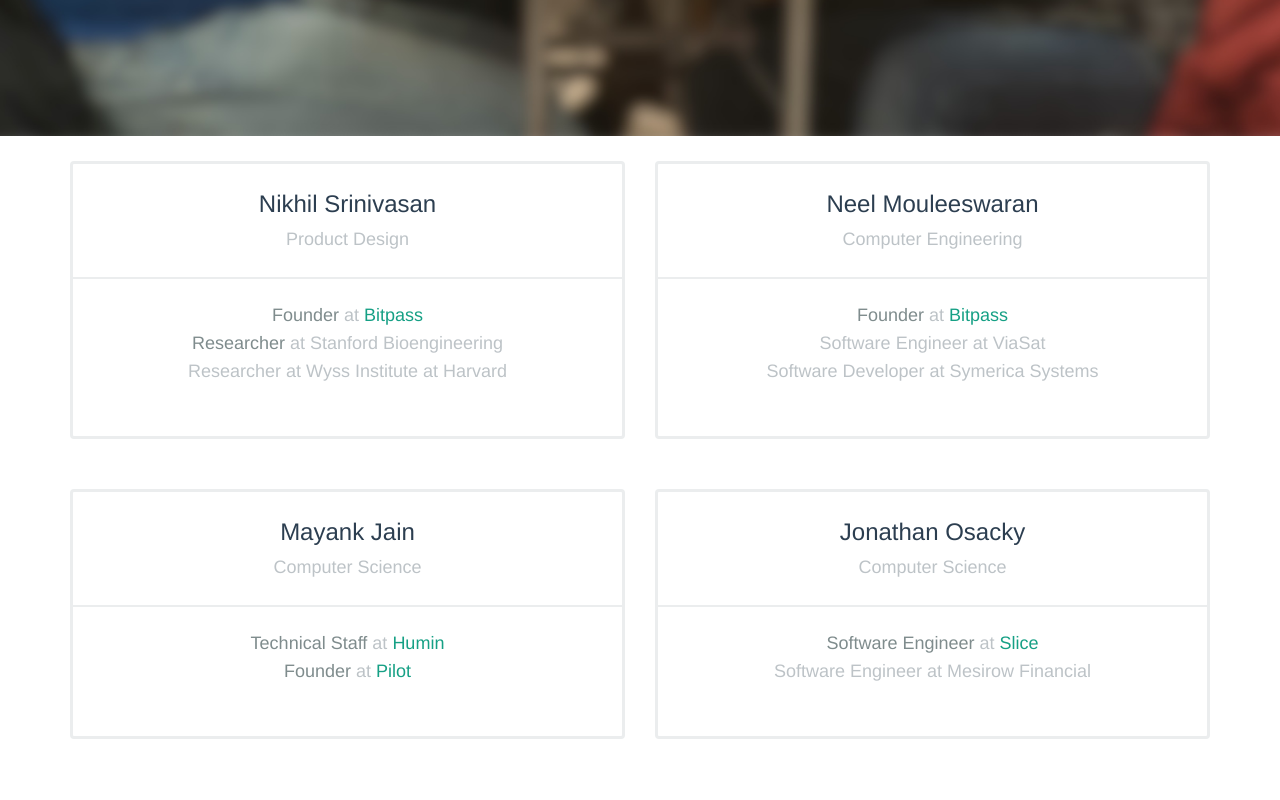
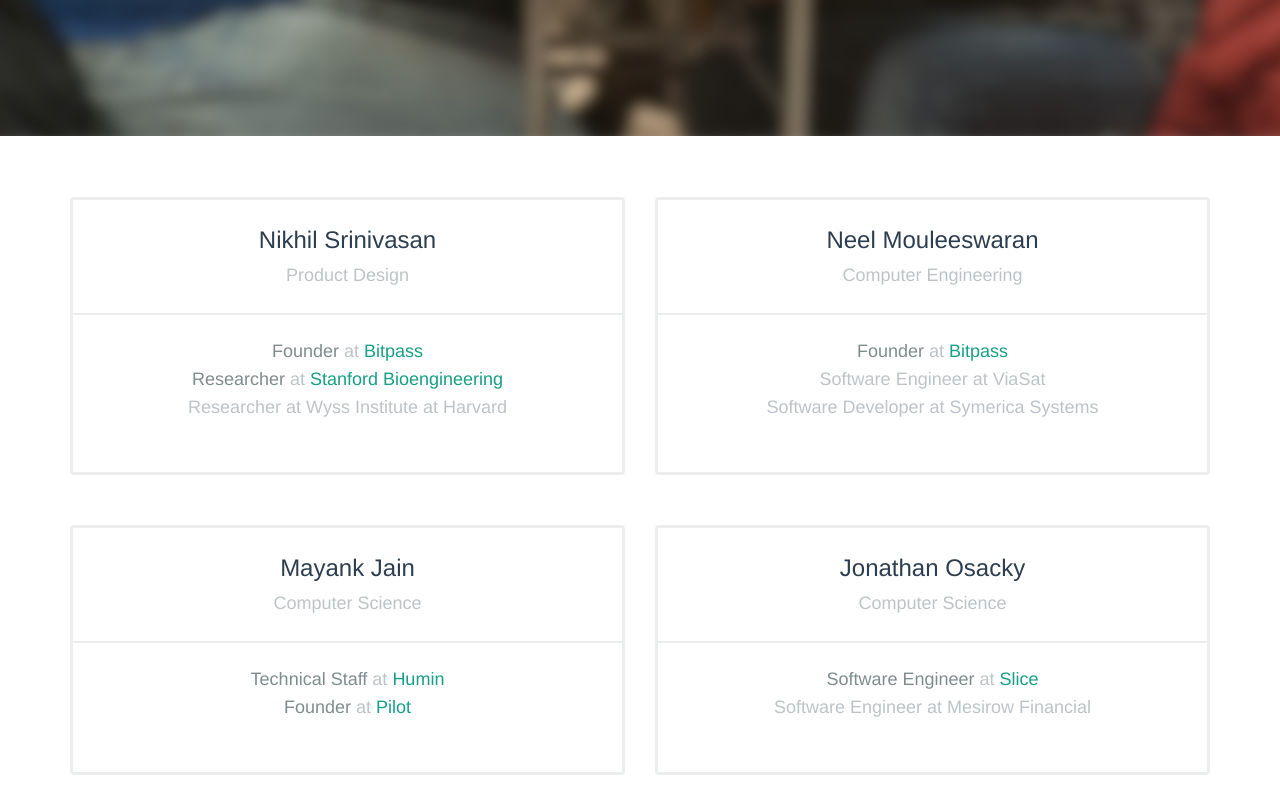
Before and after one commit to nvsio/greylock-app, a plain HTML site: page index.html in a window 1280 px wide. Shown: the part 664-1464 px from the top of the page. Before the commit the page ends 1428 px from the top, so only its background shows below. Drawn offline with Linux system fonts and the light colour scheme.

Commit message:
fix hyperlink

```diff
--- a/index.html
+++ b/index.html
@@ -17,6 +17,8 @@
         </div>
       </section>
     </div>
+    <br>
+    <br>
     <div class="mcontent">
       <div class="page-wrapper">
         <section class="price-1">
@@ -29,7 +31,7 @@
                   <div class="description">
                     <b>Founder</b> at <a href="http://getbitpass.com">Bitpass</a>
                     <br>
-                    <b>Researcher</b> at Stanford Bioengineering
+                    <b>Researcher</b> at <a href="http://med.stanford.edu">Stanford Bioengineering</a>
                     <br>
                     Researcher at Wyss Institute at Harvard
                   </div>
```
